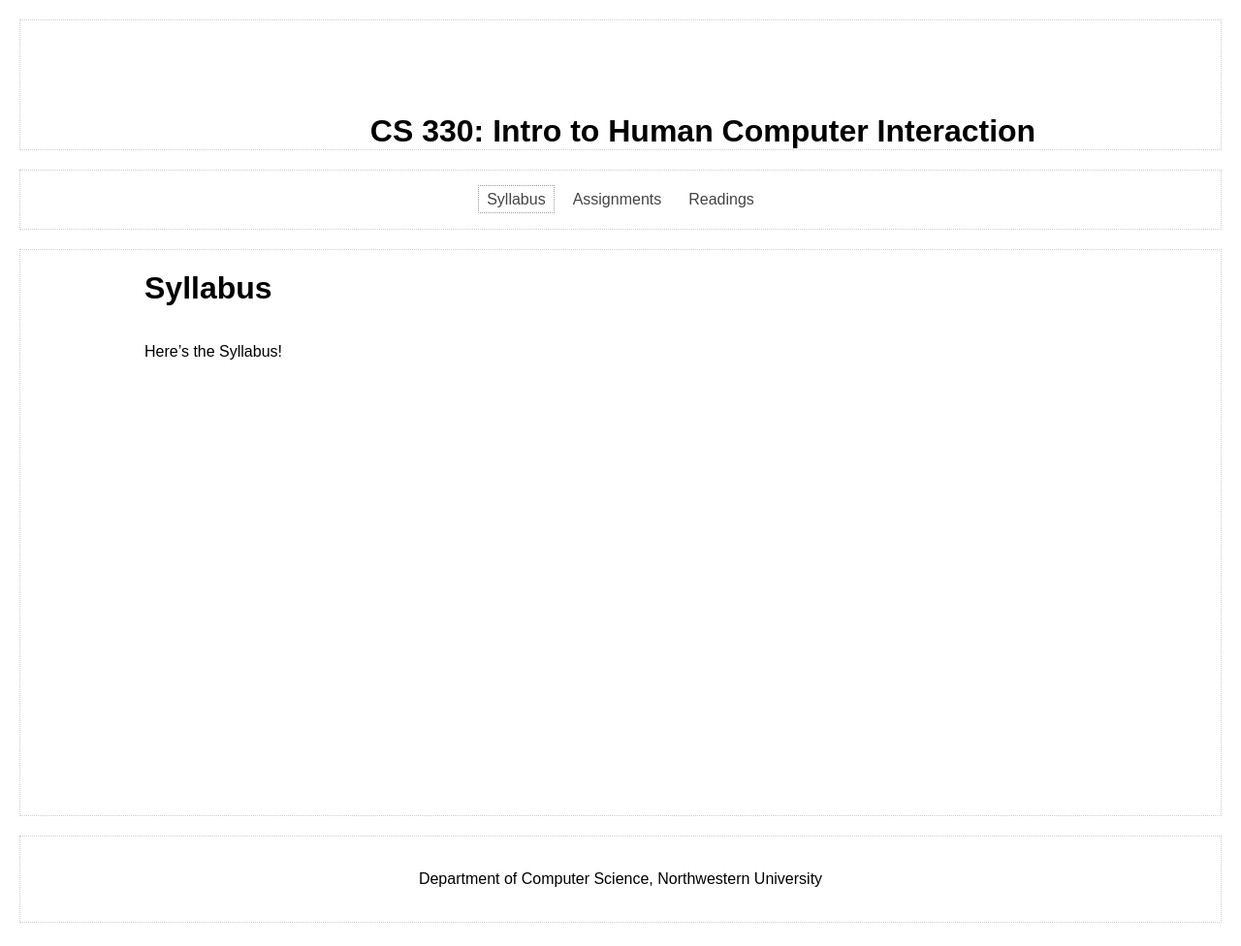
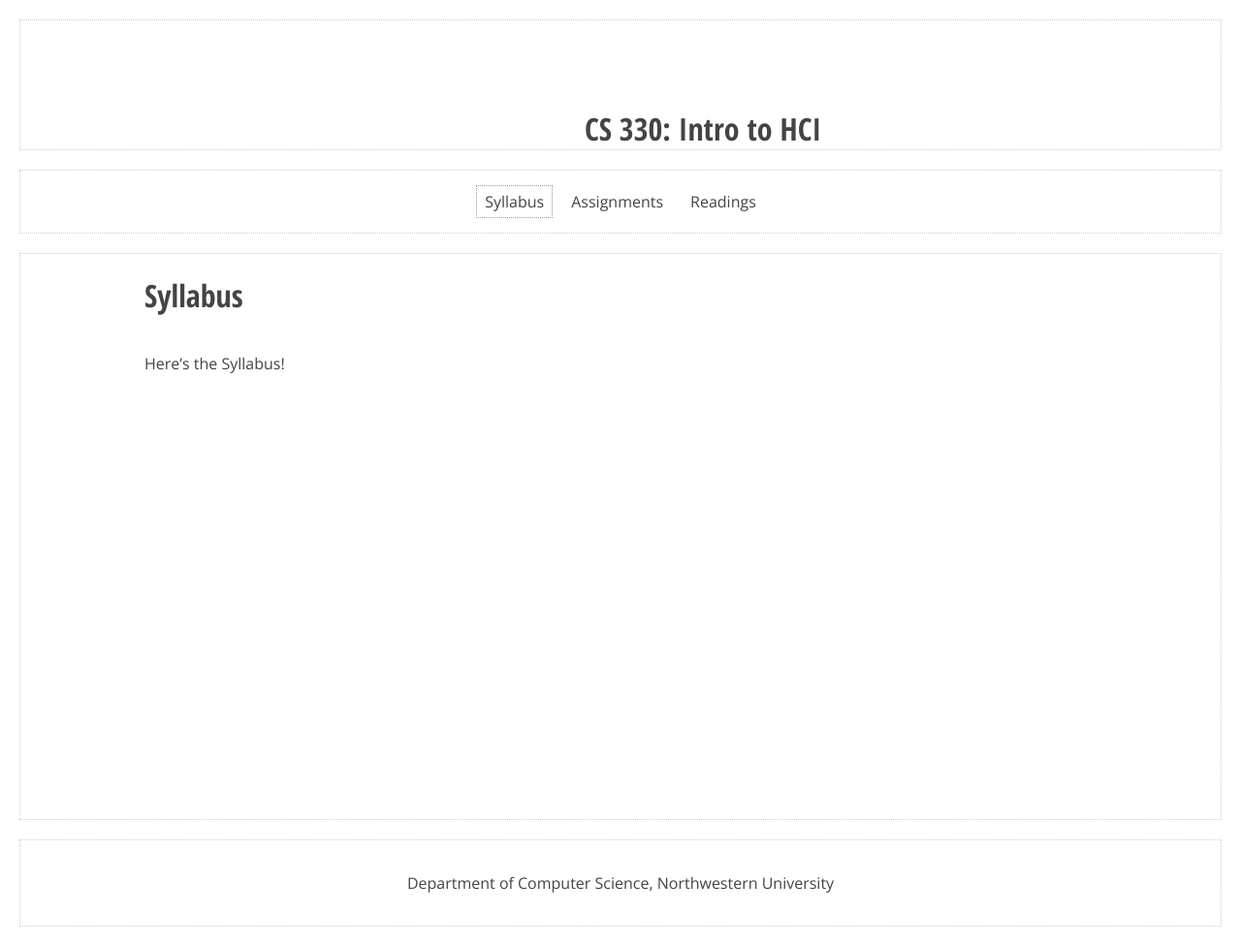
Before and after one commit to eecs-330/winter2020, a Jekyll site: the page built from pages/syllabus.md, in a window 1280 px wide. Shown: the whole page at 97% size. Built offline with Jekyll 4.4.1, drawn with Linux system fonts in a browser that asks for light colours; nearby versions of some CDN libraries.

Commit message:
added a font

```diff
--- a/_includes/header.html
+++ b/_includes/header.html
@@ -3,7 +3,7 @@
     <a href="{{site.baseurl}}/" class="desktop">
         <canvas id="logo" class="logo desktop"></canvas>
     </a>
-    <h1 class="desktop">CS 330: Intro to Human Computer Interaction</h1>
+    <h1 class="desktop">CS 330: Intro to HCI</h1>
     <a class="mobile" href="#">
         <i class="menu-toggle fas fa-bars"></i>
     </a>
--- a/assets/css/style.css
+++ b/assets/css/style.css
@@ -1,9 +1,16 @@
+@import url('https://fonts.googleapis.com/css?family=Open+Sans+Condensed:300,300i,700|Open+Sans:300,300i,400,400i,600,600i,700,700i&display=swap');
 body {
    margin: 0;
-   font-family: Arial;
+   font-family: 'Open Sans';
+   color: #444;
 }
 body, body * {
    box-sizing: border-box;
+}
+
+h1, h2 {
+    font-family: 'Open Sans Condensed';
+    font-weight: 600;
 }
 .mobile {
     display: none;
```
Also changed, not shown: README.md, pages/about.md (renamed from about.md), pages/assignments.md (renamed from assignments.md), pages/readings.md (renamed from readings.md), pages/syllabus.md (renamed from syllabus.md).
